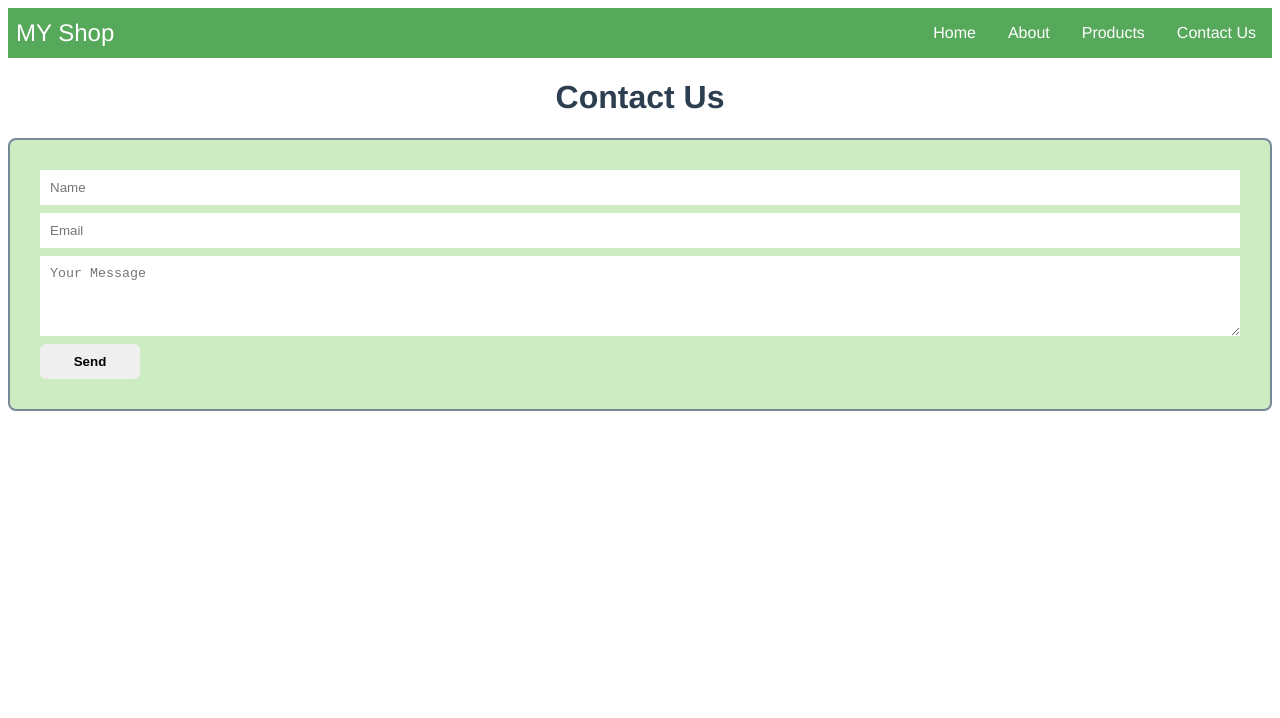
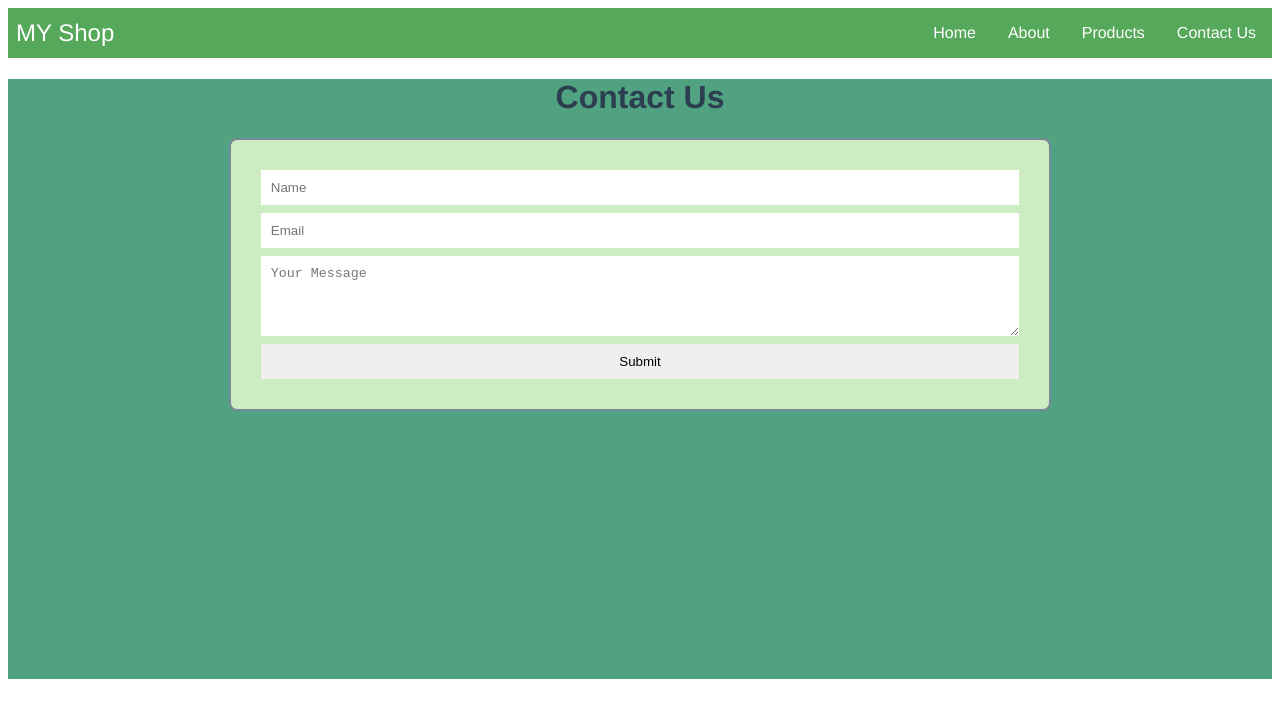
Before and after one commit to jenseneducation-surya-chitturi/webshop_tdd_grup11, a Vue app: page /contact in a window 1280 px wide. Shown: the top 718 px of the page. Built offline with nearby package versions, Linux system fonts and the light colour scheme.

Commit message:
footer and test for contactUs

```diff
--- a/src/components/Footer.vue
+++ b/src/components/Footer.vue
@@ -25,17 +25,15 @@ export default {
 <style scoped>
 #footer {
   background: #887f7f;
-  height: 70px;
-  width: 100%;
+  min-height: 100px;
+  width: 99%;
   display: flex;
   flex-direction: column;
   align-items: center;
   justify-content: space-evenly;
-  padding: 16px 24px;
   color: white;
 }
 .contact {
-  margin-top: 8px;
   display: flex;
 }
 
@@ -66,6 +64,5 @@ a {
 
 span {
   font-size: 12px;
-  margin-top: 16px;
 }
 </style>
--- a/src/views/ContactPage.vue
+++ b/src/views/ContactPage.vue
@@ -1,21 +1,15 @@
 <template>
   <div class="conatiner-contact">
     <h1 class="contact-header">Contact Us</h1>
-     <form class="Contact-Form" >
-        <input required name="name" placeholder="Name" type="text" v-model="username" data-username>
-          <input required name="email" placeholder="Email" type="text">
+    <form @submit.prevent="handleSubmit" class="contact-form">
+      <input required name="name" placeholder="Name" type="text" v-model="username" data-username />
+      <input required name="email" placeholder="Email" type="text"/>
       <textarea name="message" rows="4" placeholder="Your Message"></textarea>
-              <button class="form-button" @click.stop.prevent="handleSubmit()">Send</button>
-
+      <!-- <button class="form-button" @click.stop.prevent="handleSubmit()">Send</button> -->
+      <input type="submit">
     </form>
-  <div class="Msg" v-if="submitted">
-     Thank you for your Message , {{ username}}
-
+    <div class="msg" v-if="submitted">Thank you for your Message, {{ username }}</div>
   </div>
-
-  </div>
-
-
 </template>
 
 <script>
@@ -24,26 +18,27 @@ export default {
 
   data() {
     return {
-      username: '',
-      submitted: false
-    }
+      username: "",
+      submitted: false,
+    };
   },
 
-
   methods: {
-    handleSubmit(){
-       this.submitted = true
-    }
-
-  }
-
+    handleSubmit() {
+      this.submitted = true;
+    },
+  },
 };
 </script>
 
 <style>
-
-.Contact-Form{
-  display:grid;
+.conatiner-contact {
+  background: #50a280;
+  width: 100%;
+  height: 600px;
+}
+.contact-form {
+  display: grid;
   grid-template-columns: auto;
   grid-auto-flow: row;
   grid-gap: 8px;
@@ -51,34 +46,31 @@ export default {
   padding: 30px;
   border: 2px solid lightslategray;
   border-radius: 8px;
+  width: 60%;
+  margin: 0 auto;
 }
-.form-button{
-    color:black;
+.form-button {
+  color: black;
   cursor: pointer;
   border-radius: 6px;
   font-weight: bold;
   width: 100px;
 }
 
-.Contact-Form > input,
-.Contact-Form  >textarea,
-.Contact-Form > button {
-
-
+.contact-form > input,
+.contact-form > textarea,
+.contact-form > button {
   grid-row: auto;
-  border:rgb(88, 81, 81);
+  border: rgb(88, 81, 81);
   padding: 10px;
 }
 
 .form-button:hover {
   background-color: limegreen;
-
 }
-.Msg{
-
-  color:black;
-  font-family: Georgia, 'Times New Roman', Times, serif;
+.msg {
+  color: black;
+  font-family: Georgia, "Times New Roman", Times, serif;
   font-weight: bolder;
 }
-
 </style>
```
Also changed, not shown: src/router/index.js (deleted, +0 -43 lines), 2 other files (tests, documents, lock files or other folders). Lines whose indentation alone changed are shown as unchanged.
